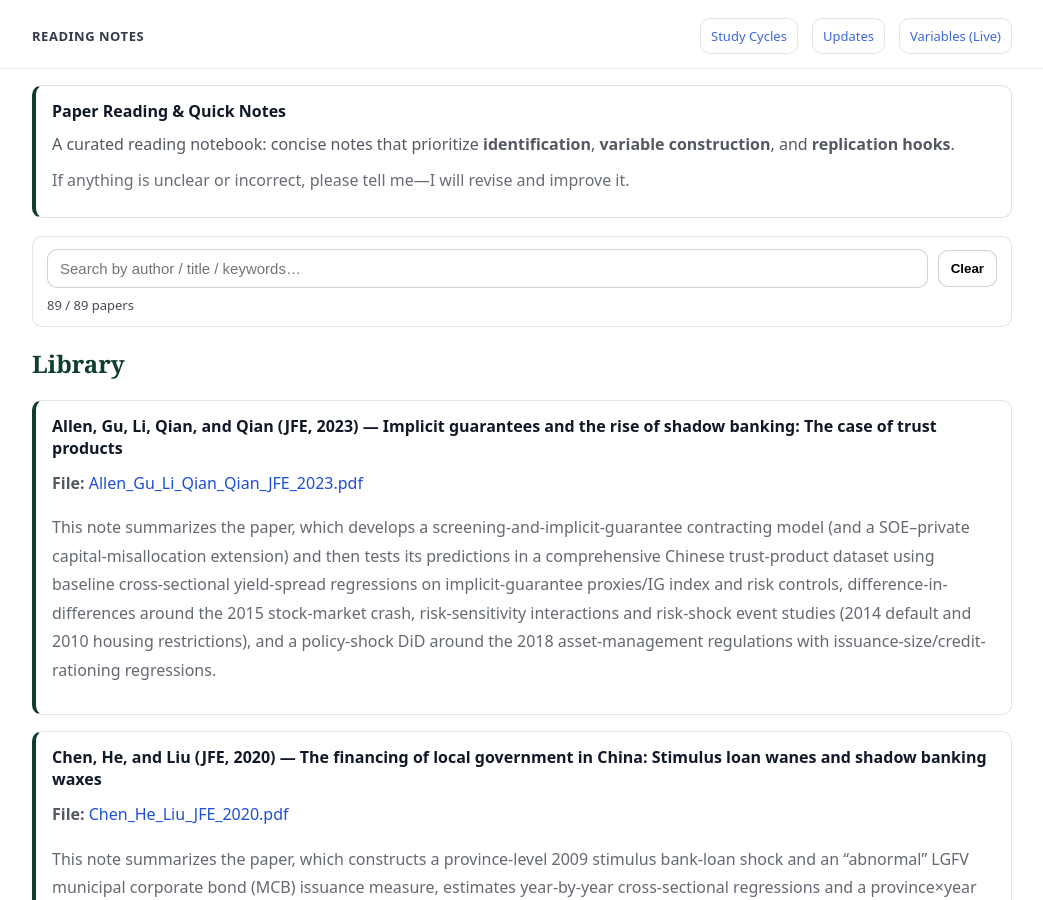
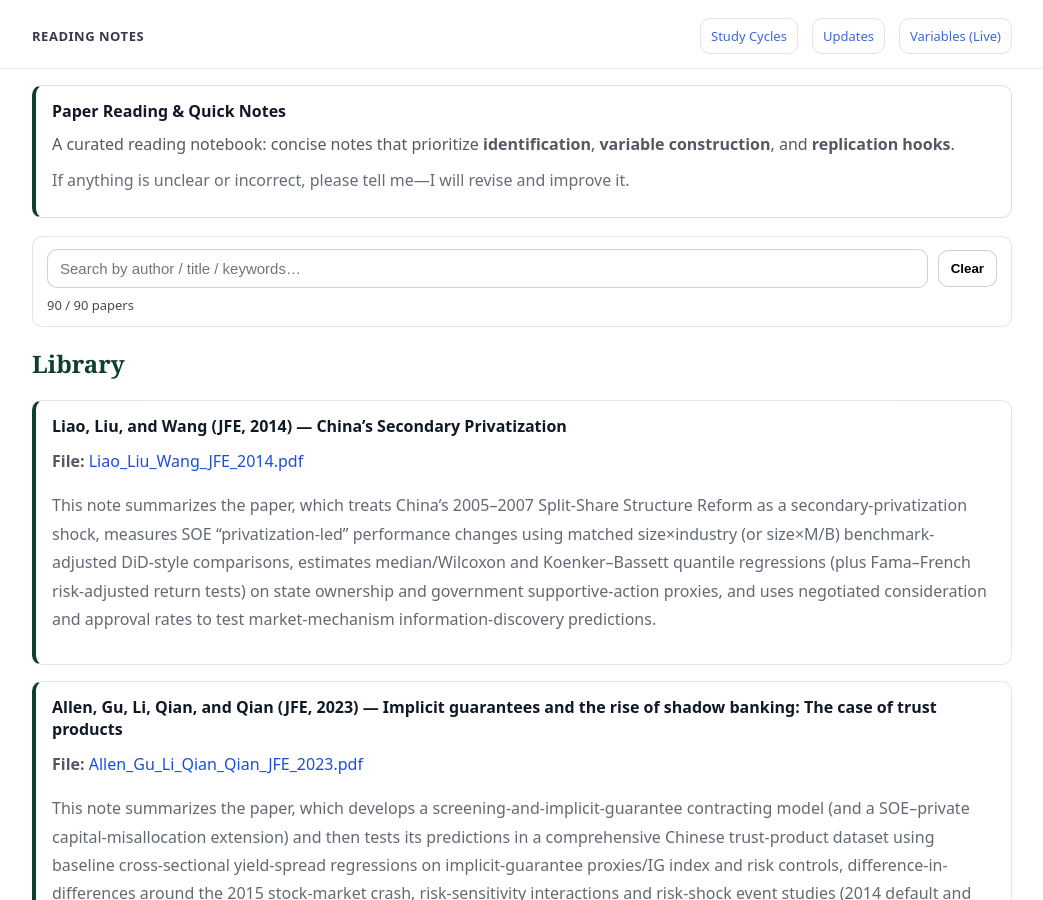
Before and after one commit to yaxinzn/study-archive, a Jekyll site: the page built from reading/index.md, in a window 1280 px wide and 900 px high. Shown: the whole window, without its empty margins (118-1161 px from the left). Built offline with Jekyll 4.4.1, drawn with Linux system fonts in a browser that asks for light colours.

Commit message:
Reading: add/update Liao_Liu_Wang_JFE_2014.pdf

```diff
--- a/_data/reading.yml
+++ b/_data/reading.yml
@@ -1,3 +1,8 @@
+- title: "Liao, Liu, and Wang (JFE, 2014) — China’s Secondary Privatization"
+  file: "Liao_Liu_Wang_JFE_2014.pdf"
+  desc: "
+This note summarizes the paper, which treats China’s 2005–2007 Split-Share Structure Reform as a secondary-privatization shock, measures SOE “privatization-led” performance changes using matched size×industry (or size×M/B) benchmark-adjusted DiD-style comparisons, estimates median/Wilcoxon and Koenker–Bassett quantile regressions (plus Fama–French risk-adjusted return tests) on state ownership and government supportive-action proxies, and uses negotiated consideration and approval rates to test market-mechanism information-discovery predictions."
+
 - title: "Allen, Gu, Li, Qian, and Qian (JFE, 2023) — Implicit guarantees and the rise of shadow banking: The case of trust products"
   file: "Allen_Gu_Li_Qian_Qian_JFE_2023.pdf"
   desc: "
```
Also changed, not shown: 1 other file.
